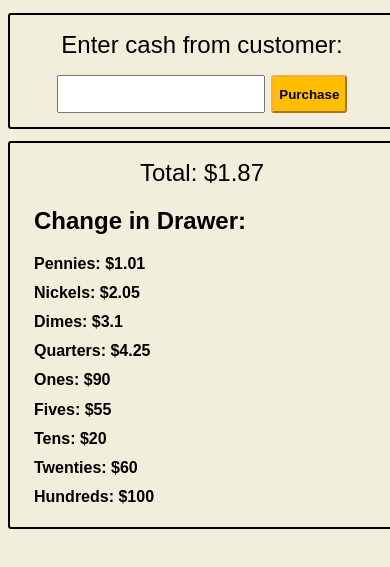
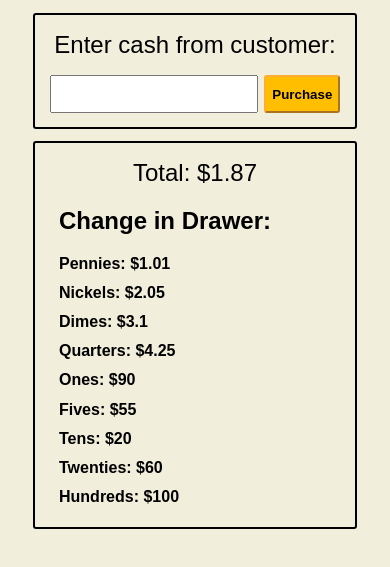
Before and after one commit to Relzarick/cash-Register, a plain HTML site: page index.html in a window 390 px wide. Shown: the part 133-700 px from the top of the page. Drawn offline with Linux system fonts and the light colour scheme.

Commit message:
Add files via upload

```diff
--- a/styles.css
+++ b/styles.css
@@ -75,13 +75,14 @@ h1 {
 @media only screen and (min-width: 320px) and (max-width: 480px) {
   .container {
     height: clamp(23rem, 50vw, 24rem);
-    width: clamp(20rem 20vw, 21rem);
+    width: 20rem;
   }
   .input-container {
     height: clamp(4rem, 50vw, 6rem);
-    width: clamp(20rem 50vw, 21rem);
+    width: 20rem;
   }
   #change-due {
+    width: 20rem;
     text-align: left;
   }
 }
```
